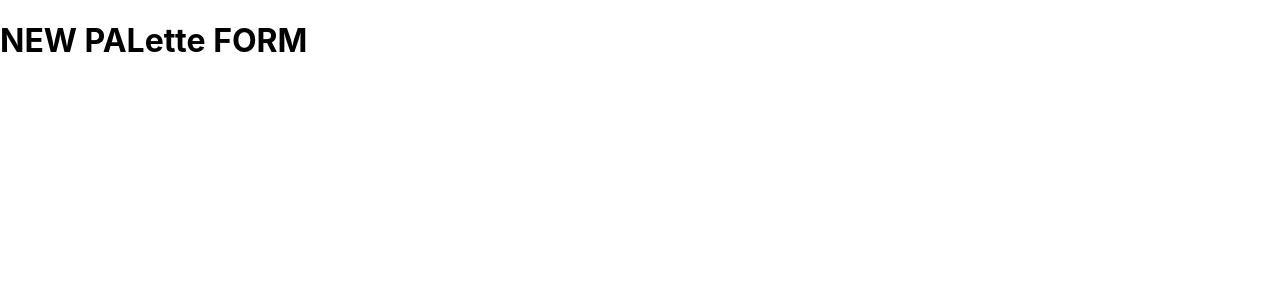
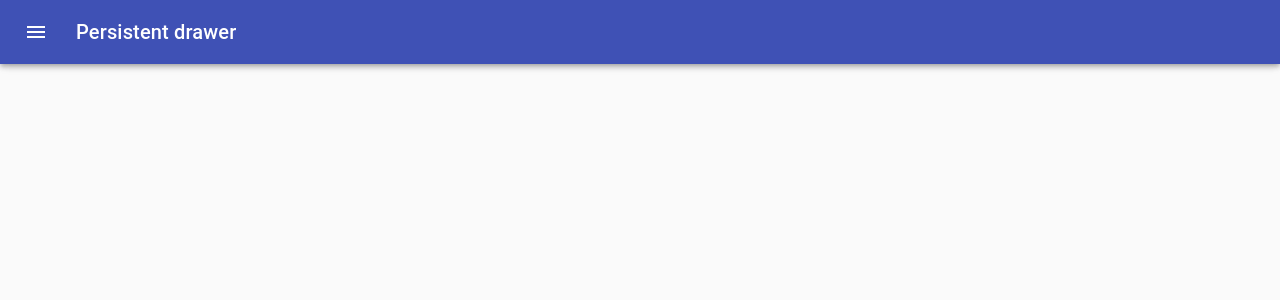
Before and after one commit to changangus/color-app, a React (Create React App) app: page /palette/new in a window 1280 px wide. Shown: the top 300 px of the page. Built offline with nearby package versions, Linux system fonts and the light colour scheme.

Commit message:
add new palette form with drawer

```diff
--- a/src/components/NewPaletteForm.js
+++ b/src/components/NewPaletteForm.js
@@ -1,13 +1,137 @@
-import React, { Component } from 'react'
+import React from 'react';
+import clsx from 'clsx';
+import { makeStyles } from '@material-ui/core/styles';
+import Drawer from '@material-ui/core/Drawer';
+import CssBaseline from '@material-ui/core/CssBaseline';
+import AppBar from '@material-ui/core/AppBar';
+import Toolbar from '@material-ui/core/Toolbar';
+import Typography from '@material-ui/core/Typography';
+import Divider from '@material-ui/core/Divider';
+import IconButton from '@material-ui/core/IconButton';
+import MenuIcon from '@material-ui/icons/Menu';
+import ChevronLeftIcon from '@material-ui/icons/ChevronLeft';
 
-export class NewPaletteForm extends Component {
-  render() {
-    return (
-      <div>
-        <h1>NEW PALette FORM</h1>
-      </div>
-    )
-  }
+const drawerWidth = 240;
+
+const useStyles = makeStyles((theme) => ({
+  root: {
+    display: 'flex',
+  },
+  appBar: {
+    transition: theme.transitions.create(['margin', 'width'], {
+      easing: theme.transitions.easing.sharp,
+      duration: theme.transitions.duration.leavingScreen,
+    }),
+  },
+  appBarShift: {
+    width: `calc(100% - ${drawerWidth}px)`,
+    marginLeft: drawerWidth,
+    transition: theme.transitions.create(['margin', 'width'], {
+      easing: theme.transitions.easing.easeOut,
+      duration: theme.transitions.duration.enteringScreen,
+    }),
+  },
+  menuButton: {
+    marginRight: theme.spacing(2),
+  },
+  hide: {
+    display: 'none',
+  },
+  drawer: {
+    width: drawerWidth,
+    flexShrink: 0,
+  },
+  drawerPaper: {
+    width: drawerWidth,
+  },
+  drawerHeader: {
+    display: 'flex',
+    alignItems: 'center',
+    padding: theme.spacing(0, 1),
+    // necessary for content to be below app bar
+    ...theme.mixins.toolbar,
+    justifyContent: 'flex-end',
+  },
+  content: {
+    flexGrow: 1,
+    padding: theme.spacing(3),
+    transition: theme.transitions.create('margin', {
+      easing: theme.transitions.easing.sharp,
+      duration: theme.transitions.duration.leavingScreen,
+    }),
+    marginLeft: -drawerWidth,
+  },
+  contentShift: {
+    transition: theme.transitions.create('margin', {
+      easing: theme.transitions.easing.easeOut,
+      duration: theme.transitions.duration.enteringScreen,
+    }),
+    marginLeft: 0,
+  },
+}));
+
+export function NewPaletteForm() {
+  const classes = useStyles();
+  // const theme = useTheme();
+  const [open, setOpen] = React.useState(false);
+
+  const handleDrawerOpen = () => {
+    setOpen(true);
+  };
+
+  const handleDrawerClose = () => {
+    setOpen(false);
+  };
+
+  return (
+    <div className={classes.root}>
+      <CssBaseline />
+      <AppBar
+        position="fixed"
+        className={clsx(classes.appBar, {
+          [classes.appBarShift]: open,
+        })}
+      >
+        <Toolbar>
+          <IconButton
+            color="inherit"
+            aria-label="open drawer"
+            onClick={handleDrawerOpen}
+            edge="start"
+            className={clsx(classes.menuButton, open && classes.hide)}
+          >
+            <MenuIcon />
+          </IconButton>
+          <Typography variant="h6" noWrap>
+            Persistent drawer
+          </Typography>
+        </Toolbar>
+      </AppBar>
+      <Drawer
+        className={classes.drawer}
+        variant="persistent"
+        anchor="left"
+        open={open}
+        classes={{
+          paper: classes.drawerPaper,
+        }}
+      >
+        <div className={classes.drawerHeader}>
+          <IconButton onClick={handleDrawerClose}>
+            <ChevronLeftIcon />
+          </IconButton>
+        </div>
+        <Divider />
+      </Drawer>
+      <main
+        className={clsx(classes.content, {
+          [classes.contentShift]: open,
+        })}
+      >
+        <div className={classes.drawerHeader} />
+      </main>
+    </div>
+  );
 }
 
 export default NewPaletteForm
```
